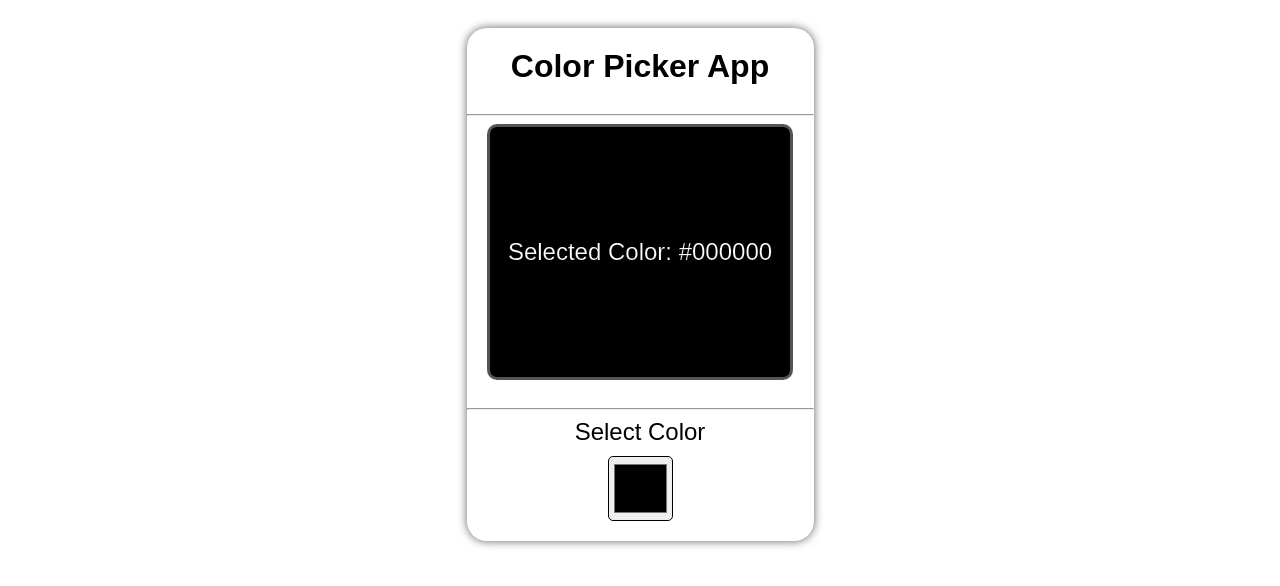
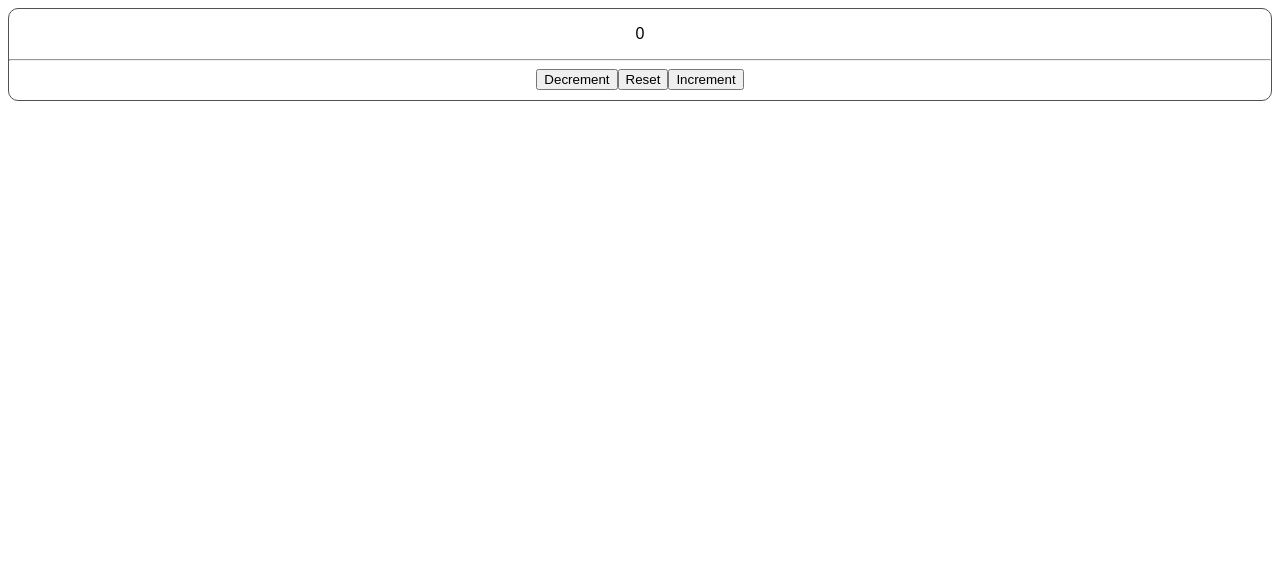
Before and after one commit to rizwanPizzee/React-learning, a React (Vite) app in the folder my-react-app-new/: page / in a window 1280 px wide. Shown: the top 586 px of the page. Built offline with nearby package versions, Linux system fonts and the light colour scheme.

Commit message:
Practicing and Learning Updater Fumction

```diff
--- a/my-react-app-new/src/App.jsx
+++ b/my-react-app-new/src/App.jsx
@@ -1,10 +1,10 @@
-import ColorPickerComponent from "./ColorPickerApp.jsx";
+import UpdaterFunction from './UpdaterFunction.jsx'
 
 function App() {
 
   return(
     <>
-      <ColorPickerComponent/>
+      <UpdaterFunction/>
     </>
   );
 }
--- /dev/null
+++ b/my-react-app-new/src/UpdaterFunction.jsx
@@ -0,0 +1,48 @@
+import React, {useState} from 'react';
+
+function UpdaterFunction(){
+    const [count, setCount] = useState(0);
+    const increment = ()=>{
+        /*
+        setCount(count + 1);
+        setCount(count + 1);
+        setCount(count + 1);
+
+        we should have to write the
+        below code instead of the
+        above code, because the above
+        code will increment 'count'
+        once while it would be 3(acc. to us)
+        thats why we use updater function
+        */
+        setCount(c => c + 1); //OR setCount(prevCount => prevCount + 1);
+        setCount(c => c + 1);
+        setCount(c => c + 1);
+    };
+
+    const decrement = ()=>{
+        if(count <= 0){
+            setCount(0);
+        }
+        else{
+            setCount(c => c - 1);
+            setCount(c => c - 1);
+            setCount(c => c - 1);
+        }
+    };
+
+    const reset = ()=>{
+        setCount(0);
+    };
+
+    return( <div className="counter-body">
+                <p >{count}</p>
+                <hr />
+                <button onClick={decrement}>Decrement</button>
+                <button onClick={reset}>Reset</button>
+                <button onClick={increment}>Increment</button>
+            </div>
+    );
+}
+
+export default UpdaterFunction;
```
